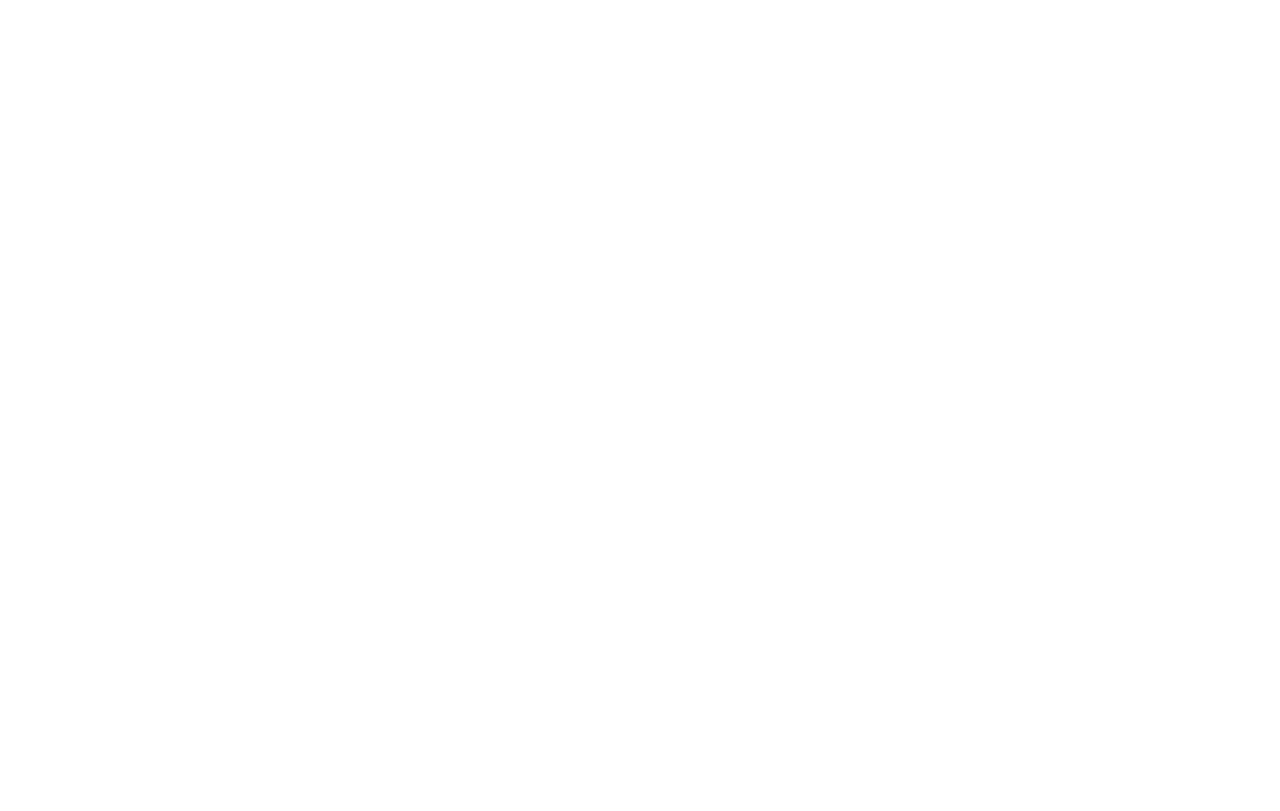
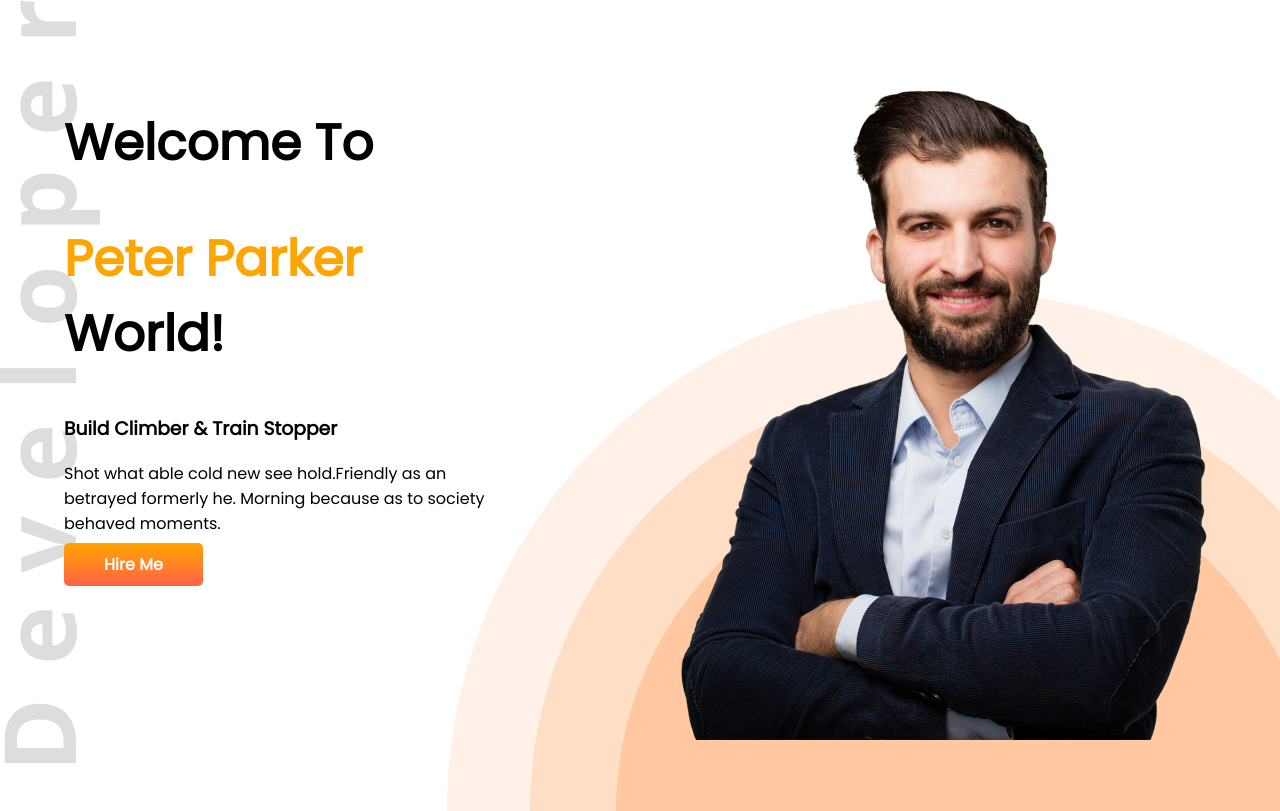
Before and after one commit to MdAshShafi/my-portfolio-k, a plain HTML site: page index.html in a window 1280 px wide. Drawn offline with Linux system fonts and the light colour scheme.

Commit message:
second-commit

```diff
--- a/css/style.css
+++ b/css/style.css
@@ -0,0 +1,48 @@
+body
+{
+    font-family: 'Poppins', sans-serif;
+    margin: 0;
+    padding: 0;
+}
+h1
+{
+    font-size: 50px;
+}
+.orange-color
+{
+    color: orange;
+}
+section
+{
+    display: flex;
+}
+.half-width
+{
+    width: 50%;
+    padding: 5%;
+}
+.half-width image
+{
+    width: 100%;
+}
+.bg-ban
+{
+    background-image: url(../images/header_bg.png);
+    background-repeat: no-repeat;
+    background-position: right bottom;
+}
+.bg-dev
+{
+    background-image: url(../images/developer.png);
+    background-repeat: no-repeat;
+    background-position: left top;
+}
+.link-button
+{
+    color: white;
+    font-weight: 700;
+    text-decoration: none;
+    background-image: linear-gradient(orange, tomato);
+    padding: 10px 40px;
+    border-radius: 5px;
+}
--- a/index.html
+++ b/index.html
@@ -5,9 +5,25 @@
     <meta http-equiv="X-UA-Compatible" content="IE=edge">
     <meta name="viewport" content="width=device-width, initial-scale=1.0">
     <title>My Portfolio</title>
+    <link rel="shortcut icon" href="images/icons/react.png" type="image/x-icon">
+    <link rel="preconnect" href="https://fonts.googleapis.com">
+    <link rel="preconnect" href="https://fonts.gstatic.com" crossorigin>
+    <link href="https://fonts.googleapis.com/css2?family=Poppins&display=swap" rel="stylesheet">
     <link rel="stylesheet" href="css/style.css">
 </head>
 <body>
-
+    <section class="bg-ban">
+        <div class="half-width bg-dev">
+            <h1>Welcome To</h1>
+            <h1><span class="orange-color">Peter Parker</span> World!</h1>
+            <h3>Build Climber & Train Stopper</h3>
+            <p>Shot what able cold new see hold.Friendly as an betrayed formerly he. Morning because as to society behaved moments.</p>
+            <a class="link-button"
+            href="https://www.linkedin.com/in/mdashshafi/" target="_blank">Hire Me</a>
+        </div>
+        <div class="half-width">
+            <img src="images/hardy.png" alt="hardy">
+        </div>
+    </section>
 </body>
 </html>
```
Also changed, not shown: images/developer.png (added), images/hardy.png (added), images/header_bg.png (added), images/icons/facebook.png (added), images/icons/insta.png (added), images/icons/js.png (added), images/icons/mongo.png (added), images/icons/nodejs.png (added), images/icons/react.png (added), images/icons/twitter.png (added).
